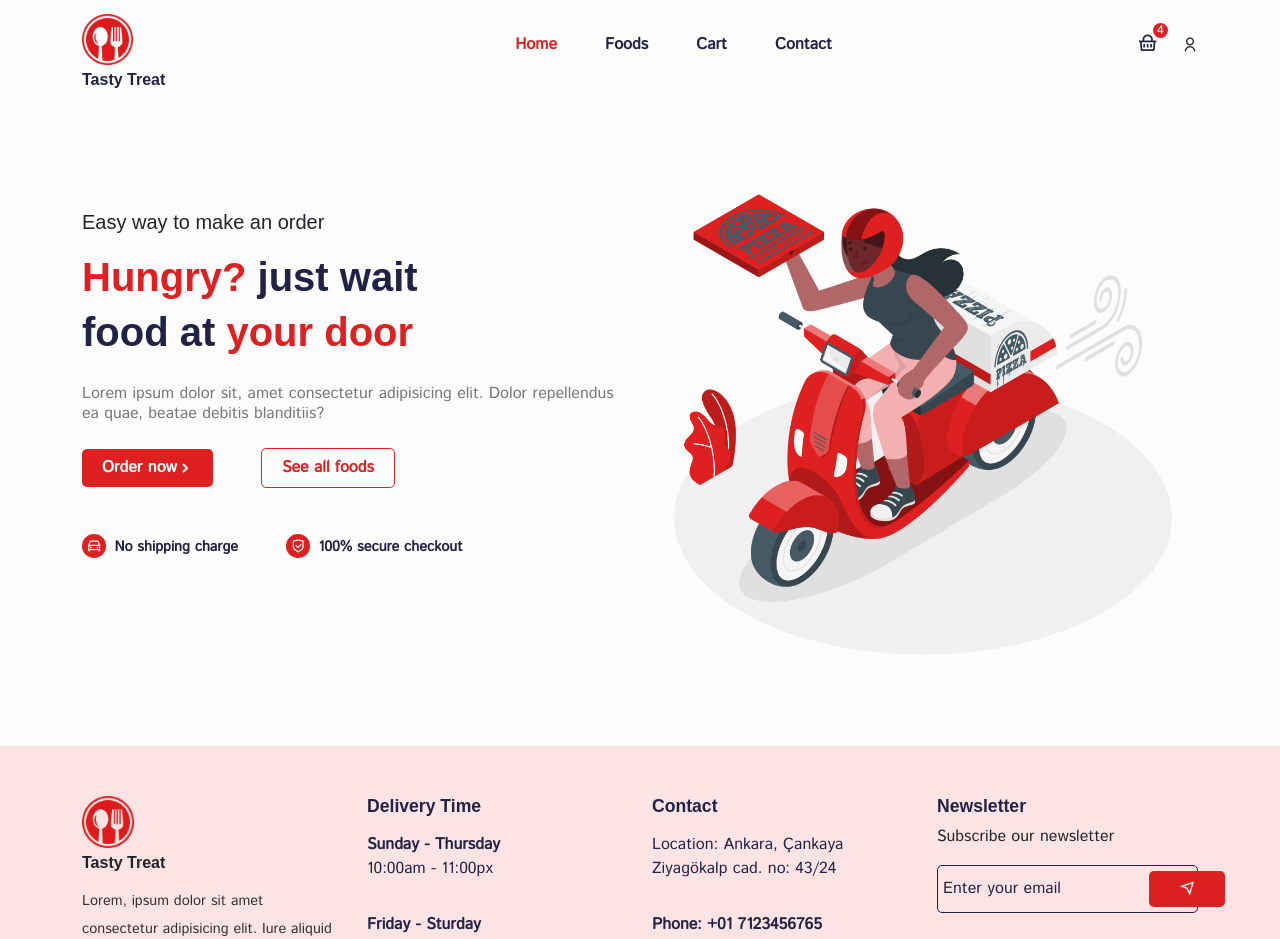
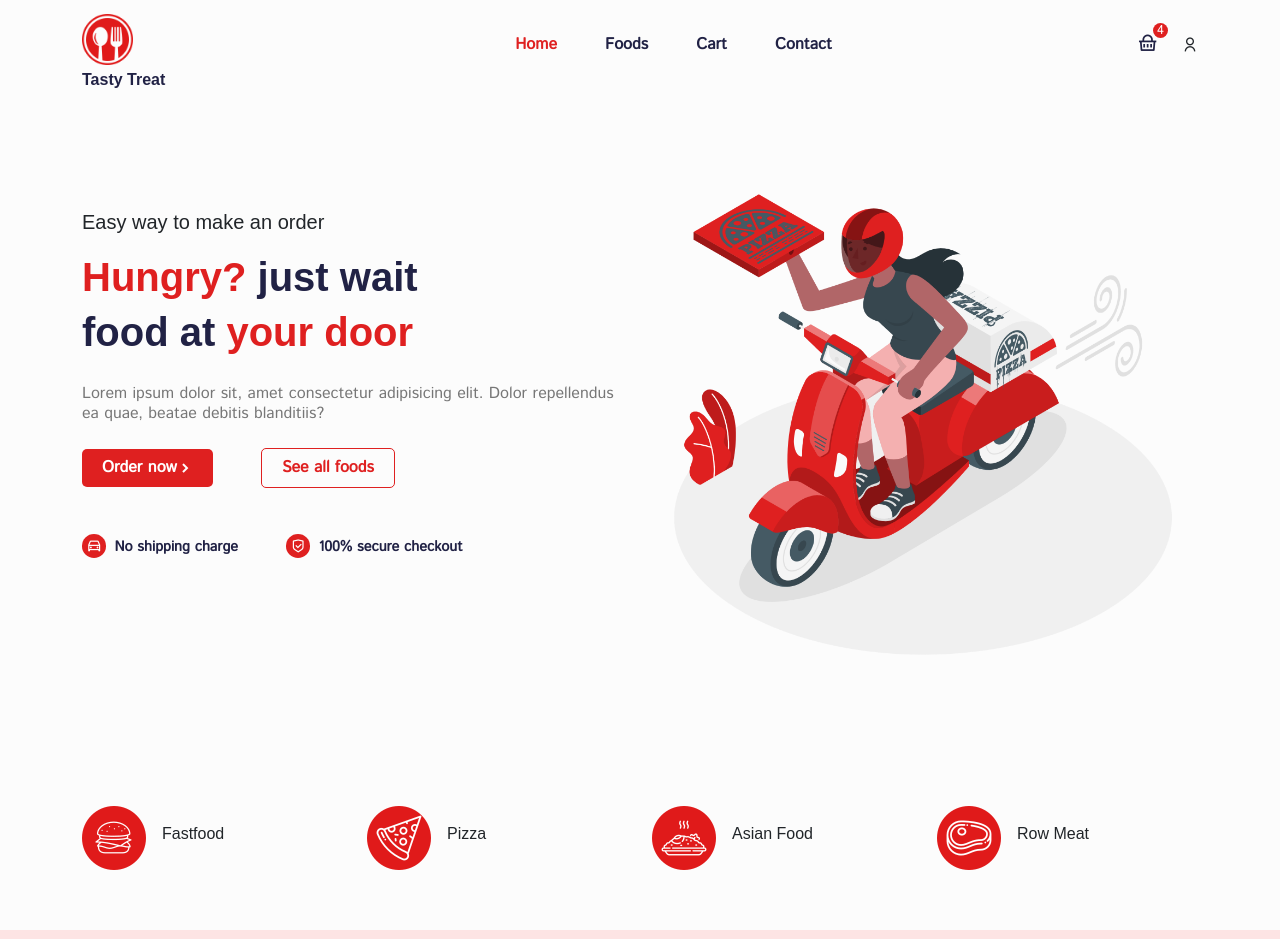
Before and after one commit to PuryaB97/React-Apps, a React (Create React App) app in the folder food-delivery-app/: page /home in a window 1280 px wide. Shown: the top 939 px of the page. Built offline with nearby package versions, Linux system fonts and the light colour scheme; a web font is replaced by a local one.

Commit message:
Category/UI

```diff
--- /dev/null
+++ b/food-delivery-app/src/components/UI/category/Category.jsx
@@ -0,0 +1,48 @@
+import React from "react";
+
+import { Container, Row, Col } from "reactstrap";
+
+import categoryImg01 from "../../../assets/images/category-01.png";
+import categoryImg02 from "../../../assets/images/category-02.png";
+import categoryImg03 from "../../../assets/images/category-03.png";
+import categoryImg04 from "../../../assets/images/category-04.png";
+
+const categoryData = [
+  {
+    display: "Fastfood",
+    imgUrl: categoryImg01,
+  },
+  {
+    display: "Pizza",
+    imgUrl: categoryImg02,
+  },
+  {
+    display: "Asian Food",
+    imgUrl: categoryImg03,
+  },
+  {
+    display: "Row Meat",
+    imgUrl: categoryImg04,
+  },
+];
+
+const Category = () => {
+  return (
+    <Container>
+      <Row>
+        {categoryData.map((item, index) => (
+          <Col lg="3" md="4" key={index}>
+            <div className="category__item d-flex align-items-center gap-3">
+              <div className="category__img">
+                <img src={item.imgUrl} alt="category item" />
+              </div>
+              <h6>{item.display}</h6>
+            </div>
+          </Col>
+        ))}
+      </Row>
+    </Container>
+  );
+};
+
+export default Category;
--- a/food-delivery-app/src/pages/Home.jsx
+++ b/food-delivery-app/src/pages/Home.jsx
@@ -7,6 +7,8 @@ import heroImg from "../assets/images/hero.png";
 
 import "../styles/hero-section.css";
 import { Link } from "react-router-dom";
+
+import Category from "../components/UI/category/Category";
 
 const Home = () => {
   return (
@@ -63,6 +65,10 @@ const Home = () => {
           </Row>
         </Container>
       </section>
+
+      <section>
+        <Category />
+      </section>
     </Helmet>
   );
 };
```
